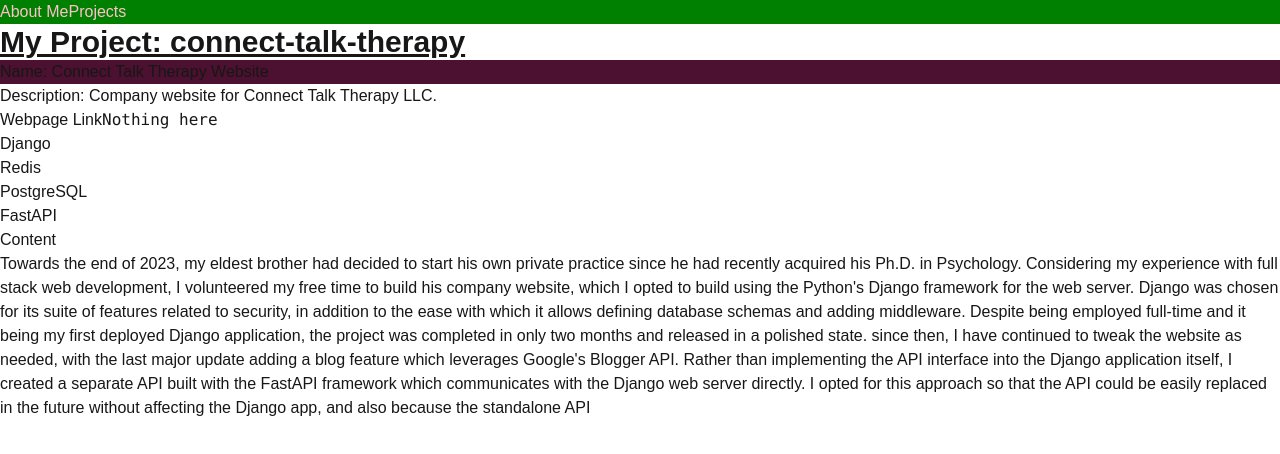
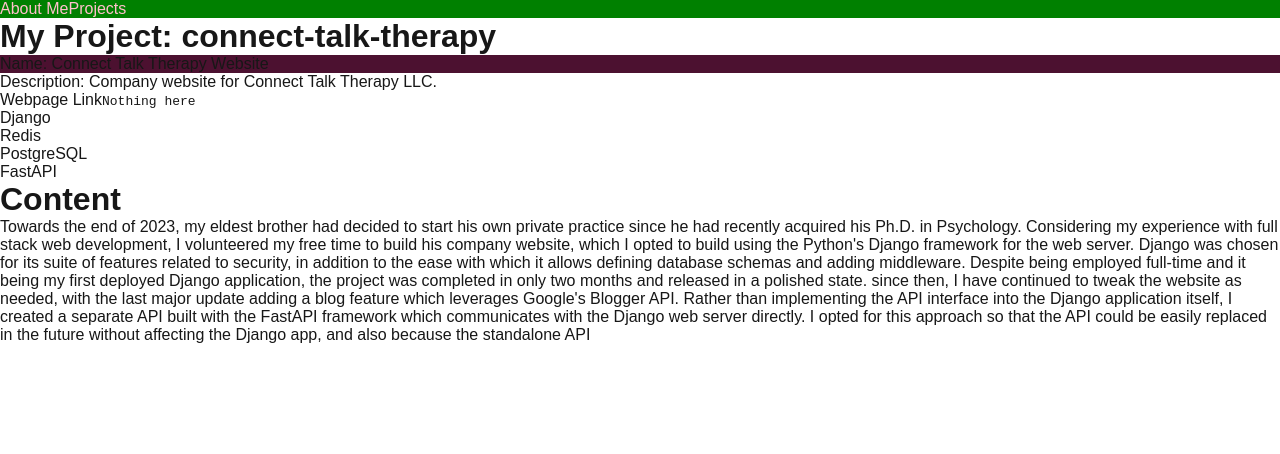
Before and after one commit to kieferjackson/my-portfolio, a Next.js app in the folder my-next-portfolio/: page /projects/connect-talk-therapy in a window 1280 px wide. Shown: the top 454 px of the page. Built offline with nearby package versions, Linux system fonts and the light colour scheme.

Commit message:
Removed tailwind

```diff
--- a/my-next-portfolio/package.json
+++ b/my-next-portfolio/package.json
@@ -9,11 +9,8 @@
     "lint": "next lint"
   },
   "dependencies": {
-    "@tailwindcss/postcss": "^4.1.5",
     "next": "15.3.1",
-    "postcss": "^8.5.3",
     "react": "^19.0.0",
-    "react-dom": "^19.0.0",
-    "tailwindcss": "^4.1.5"
+    "react-dom": "^19.0.0"
   }
 }
--- a/my-next-portfolio/postcss.config.mjs
+++ /dev/null
@@ -1,6 +0,0 @@
-const config = {
-    plugins: {
-      "@tailwindcss/postcss": {},
-    },
-  };
-  export default config;
--- a/my-next-portfolio/src/app/globals.css
+++ b/my-next-portfolio/src/app/globals.css
@@ -1,4 +1,3 @@
-@import "tailwindcss";
 
 :root {
   --background: #ffffff;
--- a/my-next-portfolio/src/app/projects/[project]/page.js
+++ b/my-next-portfolio/src/app/projects/[project]/page.js
@@ -26,7 +26,7 @@ export default async function Page({ params }) {
 
   return (
     <div>
-      <h1 className="text-3xl font-bold underline">My Project: {id}</h1>
+      <h1>My Project: {id}</h1>
       <p style={{ backgroundColor: projectData.theme }}>Name: {projectData.name}</p>
       <p>Description: {projectData.info}</p>
       {(projectData.href ? <Link href={projectData.href}>Webpage Link</Link> : <code>Nothing here</code>)}
```
Also changed, not shown: 1 other file (tests, documents, lock files or other folders).
